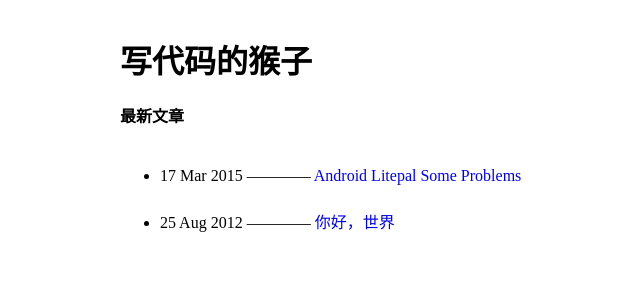
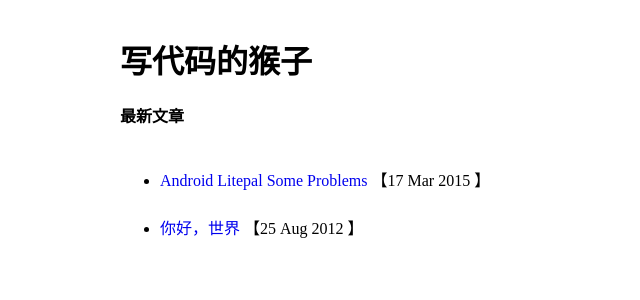
Before and after one commit to jaeger23/blog, a Jekyll site: the page built from index.html, in a window 1280 px wide. Shown: the top 300 px of the page, without its empty margins (8-648 px from the left). Built offline with Jekyll 4.4.1, drawn with Linux system fonts in a browser that asks for light colours.

Commit message:
change some style

```diff
--- a/index.html
+++ b/index.html
@@ -25,10 +25,9 @@ title: 写代码的猴子
 <ul>
 	{% for post in site.posts %}
 	　　<li>
-		{{ post.date | date_to_string }}
-		————
 		<a href="{{ site.baseurl }}{{ post.url }}" style="text-decoration:none">
 			{{ post.title }}</a>
+			【{{ post.date | date_to_string }} 】
 		</li>
 		{% endfor %}
 	</ul>
```
